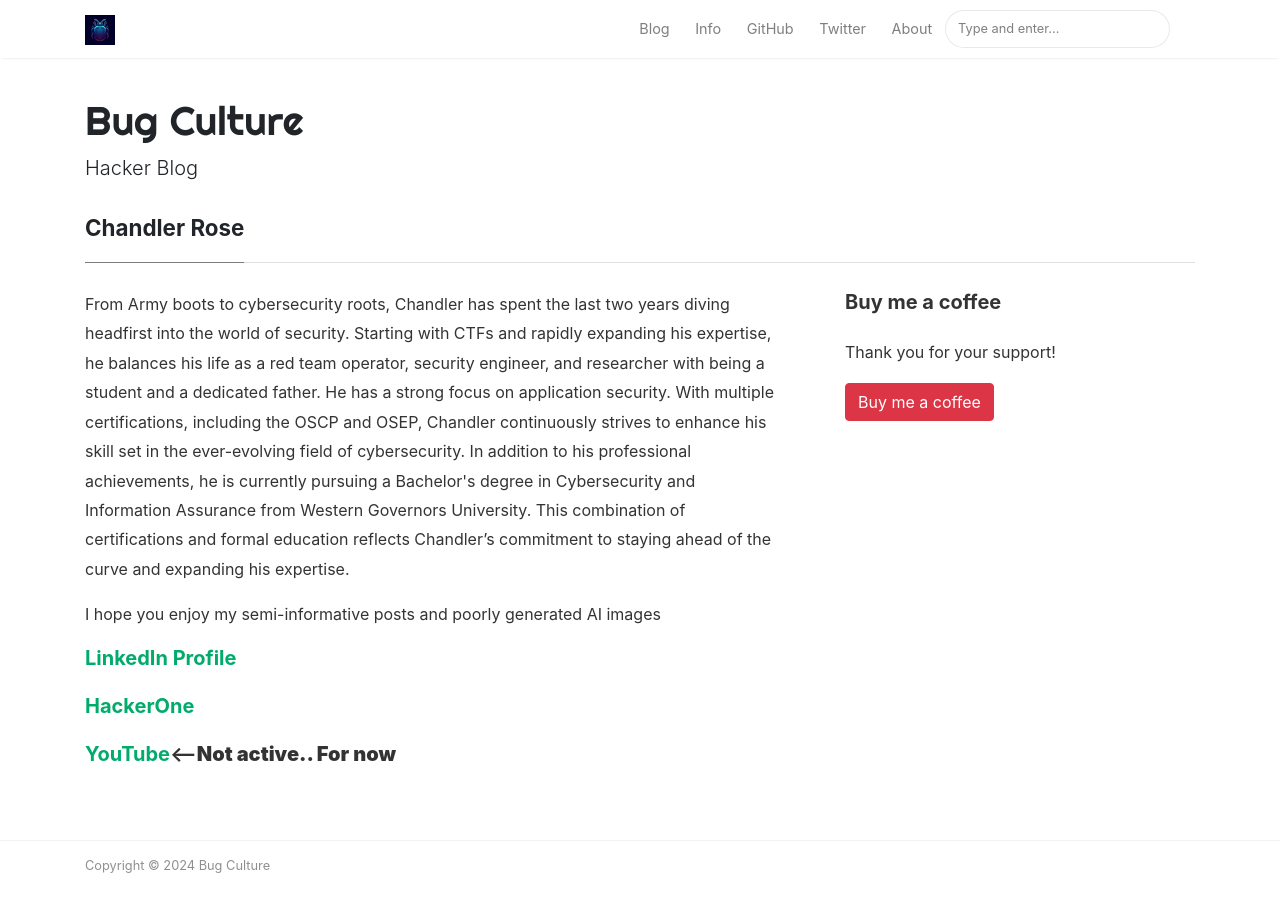
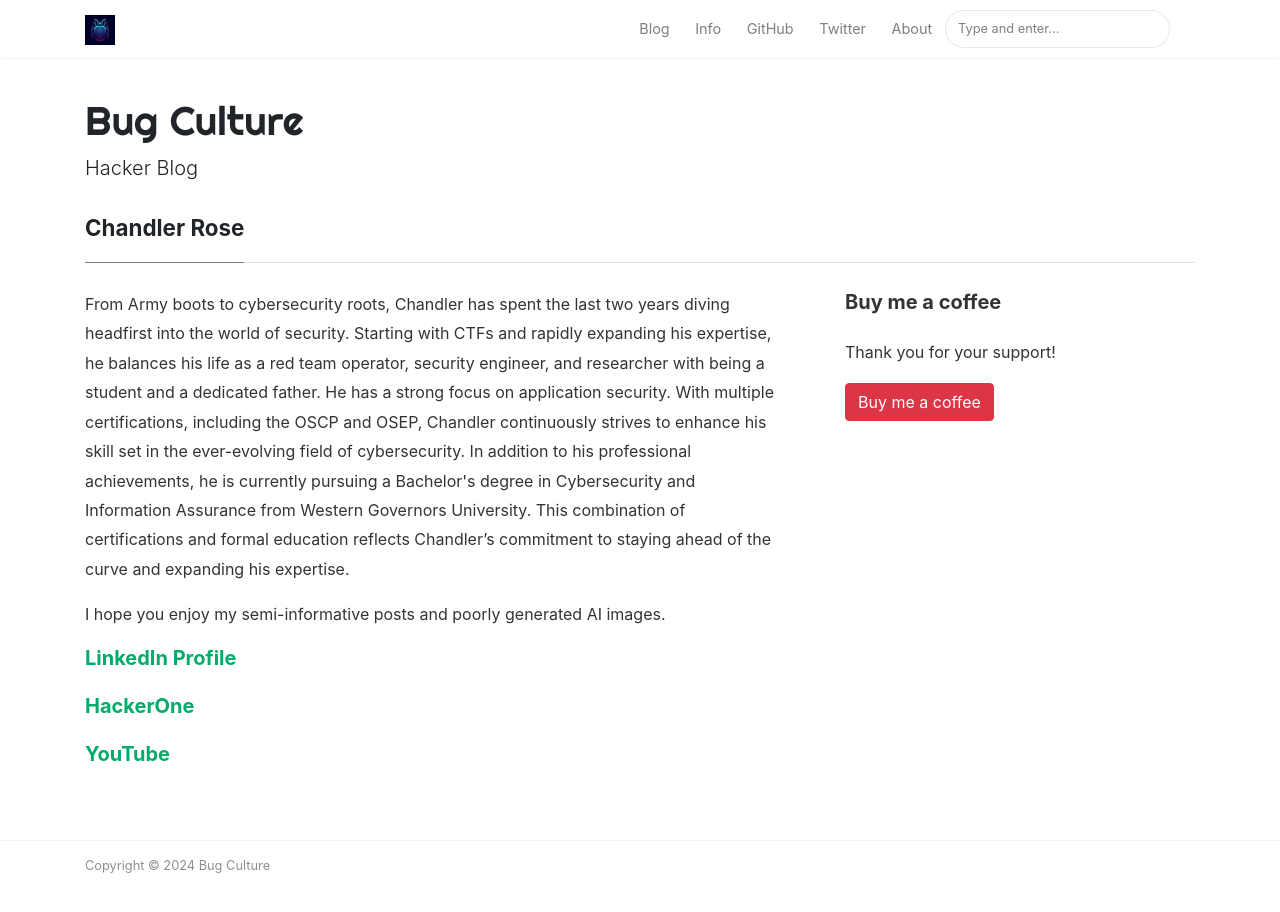
Before and after one commit to Turbul3nce/Turbul3nce.github.io, a Jekyll site: the page built from _pages/about.md, in a window 1280 px wide and 949 px high. Shown: the top 912 px of the window. Built offline with Jekyll 4.4.1, drawn with Linux system fonts in a browser that asks for light colours; nearby versions of some CDN libraries.

Commit message:
Update about.md

```diff
--- a/_pages/about.md
+++ b/_pages/about.md
@@ -10,13 +10,13 @@ comments: false
 
 <p>From Army boots to cybersecurity roots, Chandler has spent the last two years diving headfirst into the world of security. Starting with CTFs and rapidly expanding his expertise, he balances his life as a red team operator, security engineer, and researcher with being a student and a dedicated father. He has a strong focus on application security. With multiple certifications, including the OSCP and OSEP, Chandler continuously strives to enhance his skill set in the ever-evolving field of cybersecurity. In addition to his professional achievements, he is currently pursuing a Bachelor's degree in Cybersecurity and Information Assurance from Western Governors University. This combination of certifications and formal education reflects Chandler’s commitment to staying ahead of the curve and expanding his expertise.</p>
 
-<p> I hope you enjoy my semi-informative posts and poorly generated AI images</p>
+<p>I hope you enjoy my semi-informative posts and poorly generated AI images.</p>
 
 <h5><a href="https://www.linkedin.com/in/chandler-rose">LinkedIn Profile</a></h5>
 
 <h5><a href="https://hackerone.com/turbul3nce?type=user">HackerOne</a></h5>
 
-<h5><a href="https://www.youtube.com/@rosehacksyoutube">YouTube</a><--<b>Not active.. For now</b></h5>
+<h5><a href="https://www.youtube.com/@rosehacksyoutube">YouTube</a></h5>
 </div>
 
 <div class="col-md-4">
```
